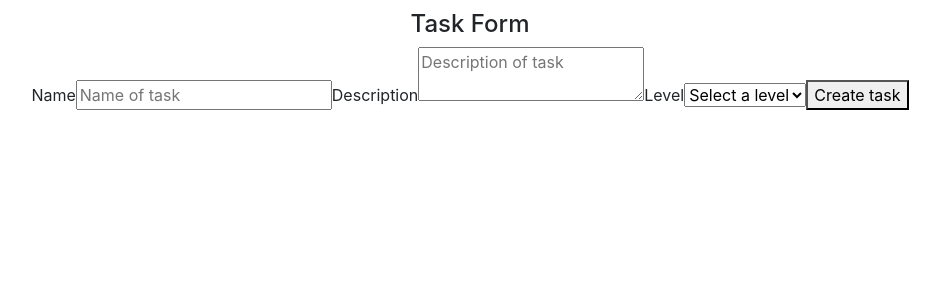
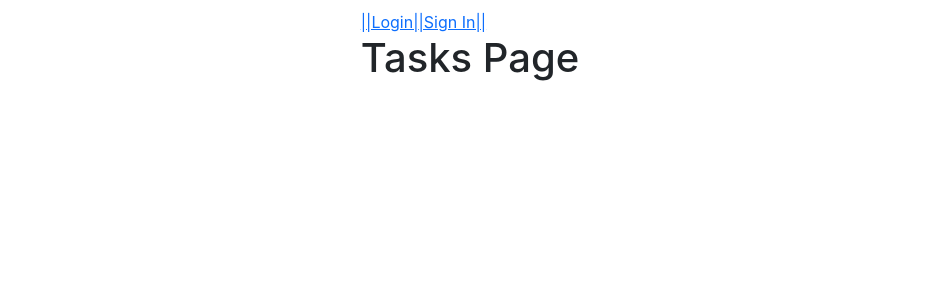
Before and after one commit to Aleja184/EjerciciosReactJS, a React (Create React App) app: page /tasks in a window 1280 px wide. Shown: the top 300 px of the page, without its empty margins (170-1110 px from the left). Built offline with nearby package versions, Linux system fonts and the light colour scheme.

Commit message:
Working with Routes.Solution of exercises of Sessions 16.17.18

```diff
--- a/package.json
+++ b/package.json
@@ -14,6 +14,7 @@
     "react": "^18.2.0",
     "react-bootstrap": "^2.5.0",
     "react-dom": "^18.2.0",
+    "react-router-dom": "^6.4.1",
     "react-scripts": "5.0.1",
     "web-vitals": "^2.1.4",
     "yup": "^0.32.11"
--- /dev/null
+++ b/src/AppRoutes.js
@@ -0,0 +1,31 @@
+import logo from './logo.svg';
+import './App.css';
+import {BrowserRouter as Router, Routes, Route,Link, Navigate} from 'react-router-dom';
+import TaskPage from './pagesSession16-17-18/taskPage';
+import LoginPage from './pagesSession16-17-18/loginPage';
+import RegisterPage from './pagesSession16-17-18/registerPage';
+import NotFoundPage from './pagesSession16-17-18/NotFoundPage';
+
+function AppRoutes() {
+  let loggedIn = true;
+  return (
+    <Router>
+      <div>
+        <Link to='/login'>||Login|</Link>
+        <Link to='/signIn'>|Sign In||</Link>
+      </div>
+      <Routes>
+        {/* Sign in route */}
+        <Route path='/signIn' element={<RegisterPage></RegisterPage>}></Route>
+        {/* Login route */}
+        <Route path='/login' element={<LoginPage></LoginPage>}></Route>
+        {/* Tasks route */}
+        <Route path='/tasks' element={loggedIn ? <TaskPage></TaskPage> : <Navigate to='/login' replace></Navigate>}></Route>
+        {/* 404 Route */}
+        <Route path='*' element={<NotFoundPage></NotFoundPage>}></Route>
+      </Routes>
+    </Router>
+  );
+}
+
+export default AppRoutes;
--- a/src/index.js
+++ b/src/index.js
@@ -5,11 +5,12 @@ import 'bootstrap-icons/font/bootstrap-icons.css';
 import './index.css';
 import App from './App';
 import reportWebVitals from './reportWebVitals';
+import AppRoutes from './AppRoutes';
 
 const root = ReactDOM.createRoot(document.getElementById('root'));
 root.render(
   <React.StrictMode>
-    <App />
+      <AppRoutes></AppRoutes>
   </React.StrictMode>
 );
 
--- /dev/null
+++ b/src/pagesSession16-17-18/NotFoundPage.jsx
@@ -0,0 +1,11 @@
+import React from 'react';
+
+const NotFoundPage = () => {
+    return (
+        <div>
+            <h1>404- Page not found</h1>
+        </div>
+    );
+}
+
+export default NotFoundPage;
--- /dev/null
+++ b/src/pagesSession16-17-18/loginPage.jsx
@@ -0,0 +1,11 @@
+import React from 'react';
+
+const LoginPage = () => {
+    return (
+        <div>
+            <h1>Login Page</h1>
+        </div>
+    );
+}
+
+export default LoginPage;
--- /dev/null
+++ b/src/pagesSession16-17-18/registerPage.jsx
@@ -0,0 +1,11 @@
+import React from 'react';
+
+const RegisterPage = () => {
+    return (
+        <div>
+            <h1>Register Page</h1>
+        </div>
+    );
+}
+
+export default RegisterPage;
--- /dev/null
+++ b/src/pagesSession16-17-18/taskPage.jsx
@@ -0,0 +1,11 @@
+import React from 'react';
+
+const TaskPage = () => {
+    return (
+        <div>
+            <h1>Tasks Page</h1>
+        </div>
+    );
+}
+
+export default TaskPage;
```
Also changed, not shown: 1 other file (tests, documents, lock files or other folders).
